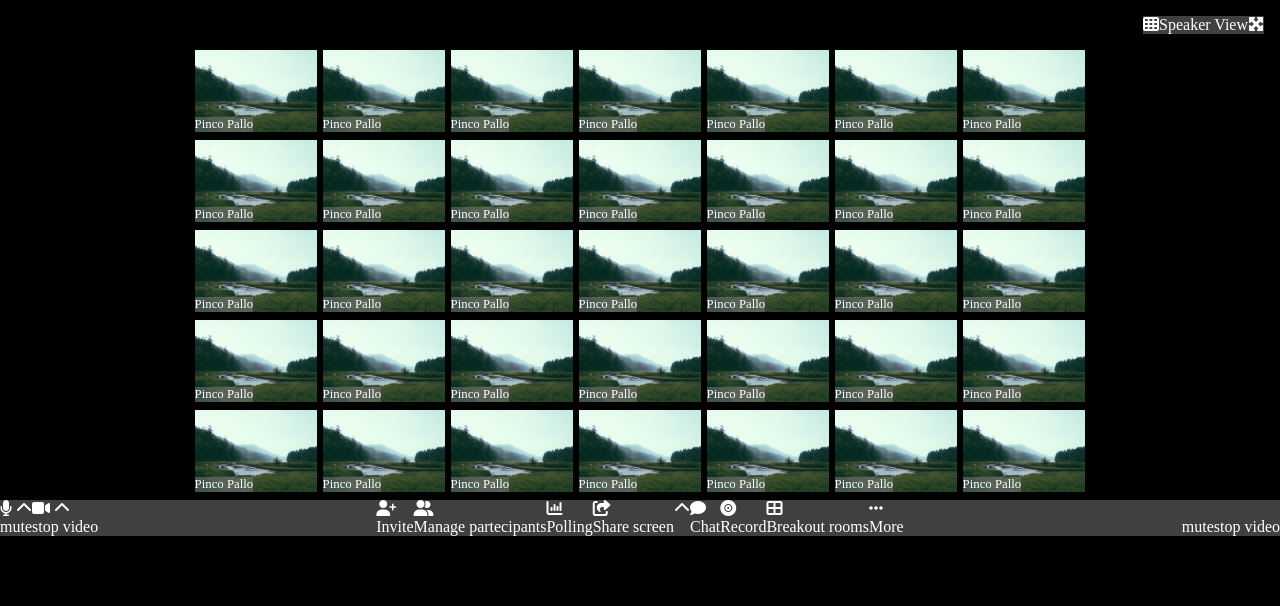
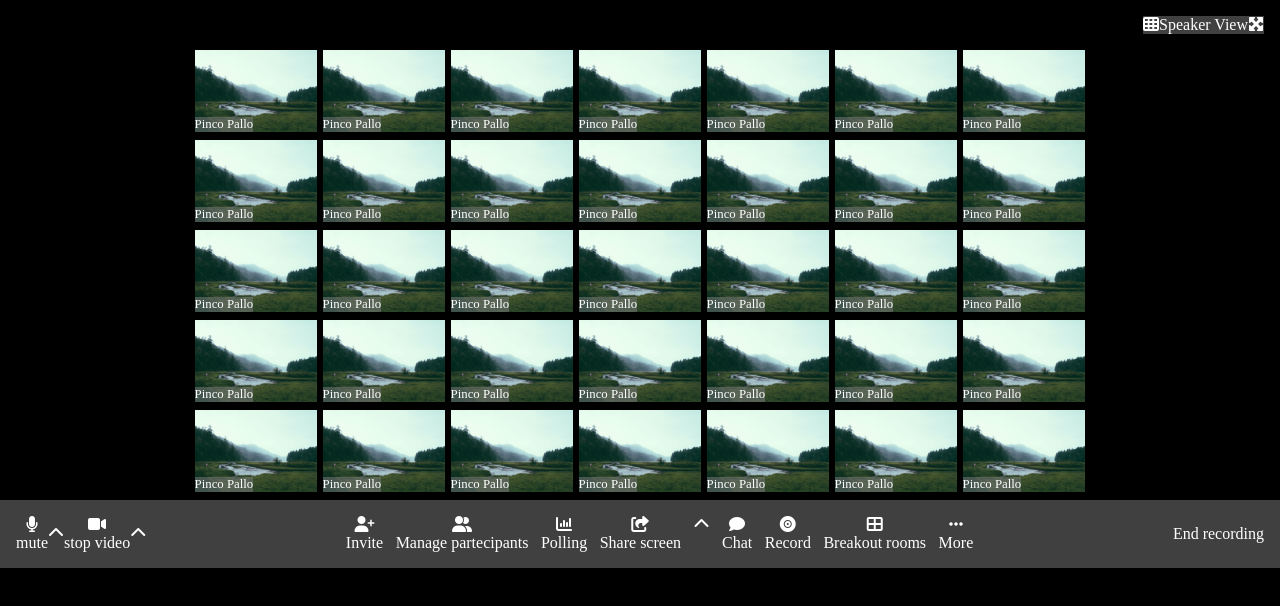
Before and after one commit to FedericoRosso97/html-css-webapp, a plain HTML site: page index.html in a window 1280 px wide. Drawn offline with Linux system fonts and the light colour scheme.

Commit message:
centralizzo e aggiusto il footer

```diff
--- a/index.html
+++ b/index.html
@@ -240,20 +240,25 @@
     </main>
 
     <nav class="white flex gray-background">
-       <section class="flex">
+       <section class="nav-section flex">
         <div>
             <i class="fa-solid fa-microphone"></i>
-            <i class="fa-solid fa-chevron-up"></i>
+
             <p>mute</p>
         </div>
         <div>
+            <i class="fa-solid fa-chevron-up"></i>
+        </div>
+        <div>
             <i class="fa-solid fa-video"></i>
+            <p>stop video</p>
+        </div>
+        <div>
             <i class="fa-solid fa-chevron-up"></i>
-            <p>stop video</p>
         </div>
        </section>
 
-       <section class="flex">
+       <section class="middle-section flex">
         <div>
             <i class="fa-solid fa-user-plus"></i>
             <p>Invite</p>
@@ -293,14 +298,9 @@
 
        </section>
 
-       <section class='flex'>
+       <section class='nav-section flex'>
         <div>
-            <img src="" alt="">
-            <p>mute</p>
-        </div>
-        <div>
-            <img src="" alt="">
-            <p>stop video</p>
+            <p>End recording</p>
         </div>
        </section>
 
--- a/style.css
+++ b/style.css
@@ -56,4 +56,16 @@ img{
 
 nav{
     justify-content: space-between;
+    padding: 1rem;
 }
+
+nav .middle-section {
+    width: 50vw ;
+    justify-content: space-around;
+    text-align: center;
+}
+
+.nav-section{
+    text-align: center;
+    align-items: center;
+}
```
